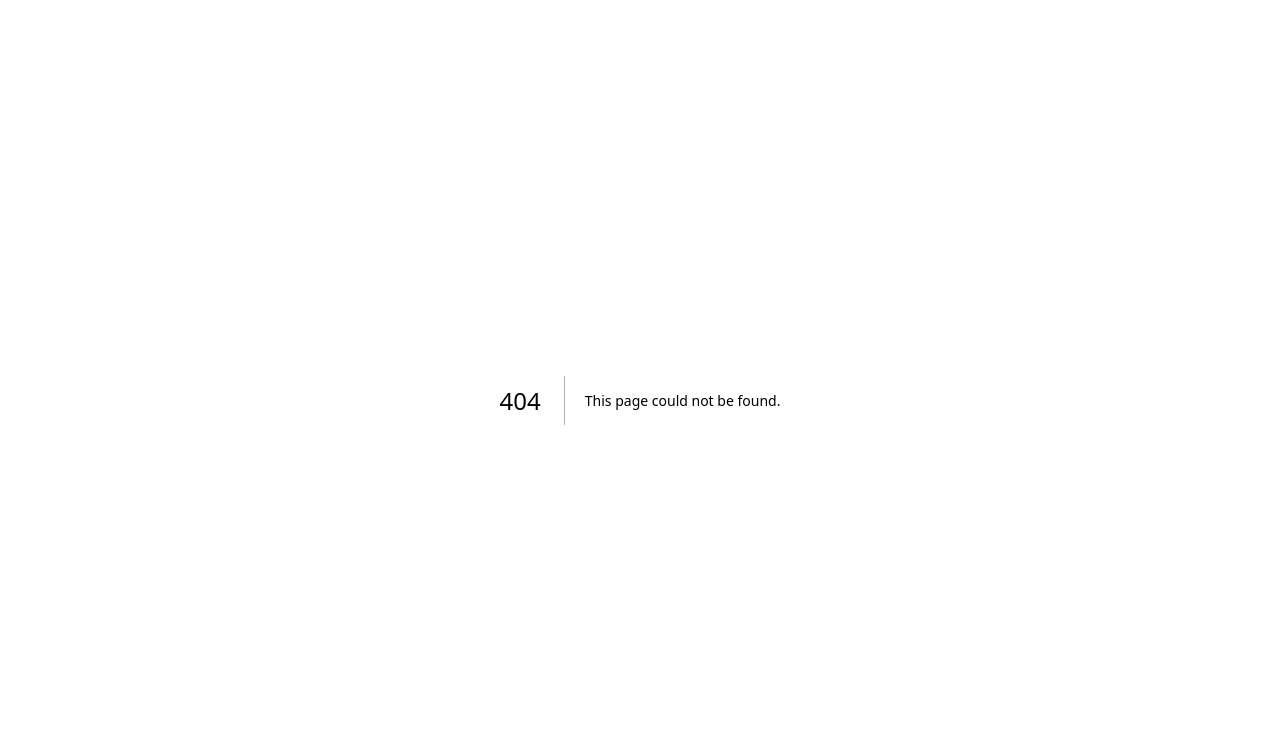
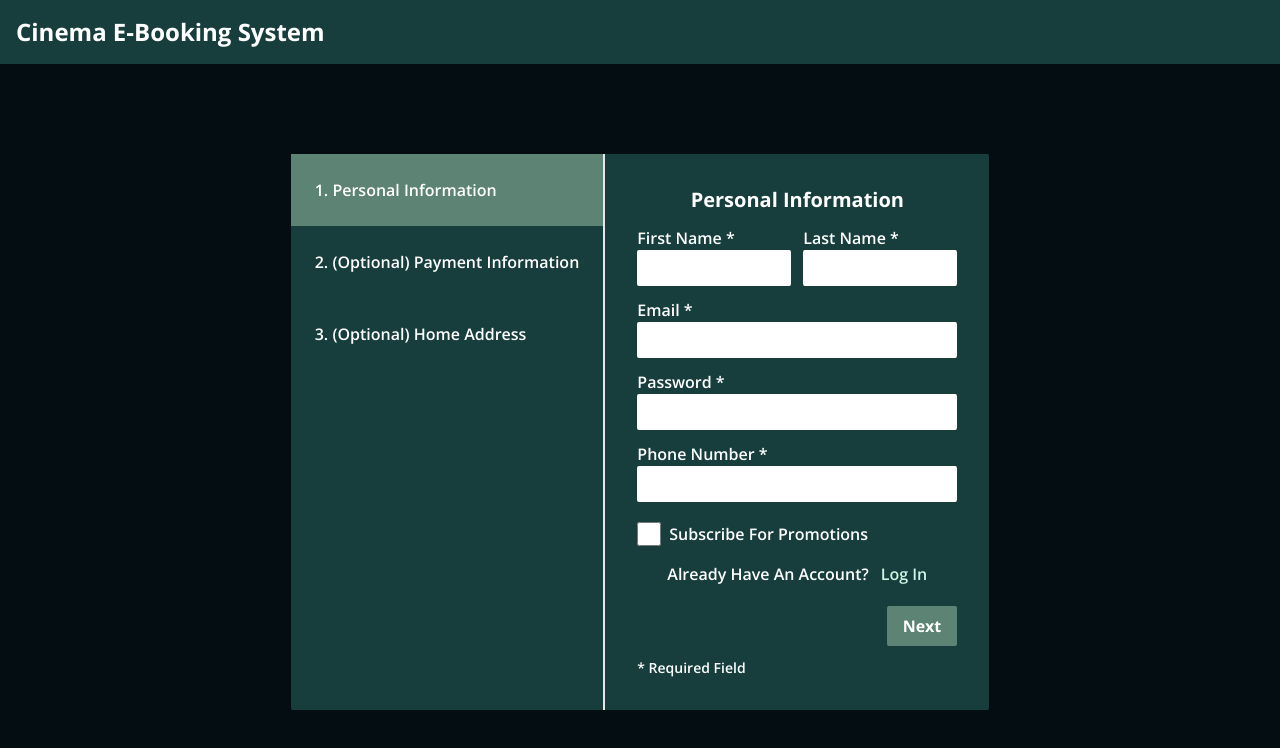
Before and after one commit to Darren-Tham/Cinema-E-Booking-System, a Next.js app: page /registration in a window 1280 px wide. Before the commit this address had no page. Shown: the top 748 px of the page. Built offline with nearby package versions, Linux system fonts and the light colour scheme.

Commit message:
Add verification code and confirmation page

```diff
--- /dev/null
+++ b/src/app/login/page.tsx
@@ -0,0 +1,3 @@
+export default function Login() {
+  return <div>Jason is gay!</div>
+}
--- /dev/null
+++ b/src/app/registration-confirmation/page.tsx
@@ -0,0 +1,24 @@
+import HomeNavbar from "@/components/HomeNavbar"
+import Link from "next/link"
+
+export default function RegistrationConfirmation() {
+  return (
+    <div className="min-h-screen bg-black flex flex-col">
+      <HomeNavbar />
+      <div className="grow grid place-items-center">
+        <div className="bg-dark-jade p-5 rounded-sm w-80 text-center">
+          <p className="text-white font-semibold text-lg mb-5">
+            Thank you for registering an account! Please head to the login page
+            and sign in.
+          </p>
+          <Link
+            href="/login"
+            className="bg-jade block text-lg rounded-sm font-bold text-white w-full p-2 hover:scale-105 transition-transform duration-300"
+          >
+            Login
+          </Link>
+        </div>
+      </div>
+    </div>
+  )
+}
--- /dev/null
+++ b/src/app/registration-verification-code/page.tsx
@@ -0,0 +1,28 @@
+import HomeNavbar from "@/components/HomeNavbar"
+import Link from "next/link"
+
+export default function RegistrationVerificationCode() {
+  return (
+    <div className="min-h-screen bg-black flex flex-col">
+      <HomeNavbar />
+      <div className="grow grid place-items-center">
+        <div className="bg-dark-jade p-5 flex flex-col gap-1 rounded-sm w-80 text-center">
+          <p className="text-white font-semibold text-lg">
+            A verification code is sent to your email. Please enter the code
+            below to verify your account.
+          </p>
+          <input
+            type="text"
+            className="rounded-sm font-semibold outline-none p-[0.375rem] w-full"
+          />
+          <Link
+            href="/registration-confirmation"
+            className="bg-jade text-white w-full font-bold px-4 py-2 rounded-sm hover:scale-[1.025] transition-transform duration-300 mt-2"
+          >
+            Submit
+          </Link>
+        </div>
+      </div>
+    </div>
+  )
+}
--- a/src/app/signup/page.tsx
+++ b/src/app/registration/page.tsx
@@ -2,8 +2,12 @@
 
 import Link from "next/link"
 import { useState } from "react"
+import { useRouter } from "next/navigation"
+import HomeNavbar from "@/components/HomeNavbar"
+import PhoneInput from "react-phone-number-input/input"
 
-export default function SignUp() {
+export default function Registration() {
+  const router = useRouter()
   const [showPersonalInformationForm, setShowPersonalInformationForm] =
     useState(true)
   const [showPaymentInformationForm, setShowPaymentInformationForm] =
@@ -40,14 +44,7 @@ export default function SignUp() {
 
   return (
     <div className="min-h-screen bg-black flex flex-col">
-      <nav className="bg-dark-jade w-full p-4">
-        <Link
-          href="/"
-          className="font-bold text-white text-2xl inline-block hover:scale-[1.025] transition-transform duration-300"
-        >
-          Cinema E-Booking System
-        </Link>
-      </nav>
+      <HomeNavbar />
       <div className="grow grid place-items-center">
         <div className="flex bg-dark-jade w-max rounded-sm h-max">
           <div className="flex flex-col border-r-2">
@@ -102,16 +99,34 @@ export default function SignUp() {
               <label htmlFor="phone-number" className={labelStyles}>
                 Phone Number *
               </label>
-              <input id="phone-number" type="tel" className={inputStyles} />
+              <PhoneInput
+                id="phone-number"
+                country="US"
+                maxLength={14}
+                onChange={e => console.log(e)}
+                className={inputStyles}
+              />
             </div>
-            <p className="text-white font-semibold text-sm">* Required Field</p>
+            <div className="flex items-center gap-2 mt-2 mb-1">
+              <input
+                id="promotions"
+                type="checkbox"
+                className="w-6 aspect-square"
+              />
+              <label
+                htmlFor="promotions"
+                className={`${labelStyles} select-none`}
+              >
+                Subscribe For Promotions
+              </label>
+            </div>
             <div className="flex justify-center">
               <p className="inline text-white font-semibold mr-3">
                 Already Have An Account?
               </p>
               <Link
                 href="/login"
-                className="inline-block font-semibold text-bright-jade hover:scale-110 transition-transform duration-300"
+                className="inline-block font-semibold text-bright-jade hover:scale-[1.075] transition-transform duration-300"
               >
                 Log In
               </Link>
@@ -123,6 +138,7 @@ export default function SignUp() {
             >
               Next
             </button>
+            <p className="text-white font-semibold text-sm">* Required Field</p>
           </form>
           <form className={getFormStyles(showPaymentInformationForm)}>
             <h1 className={h1Styles}>(Optional) Payment Information</h1>
@@ -290,7 +306,10 @@ export default function SignUp() {
               <button
                 type="submit"
                 className={nextButtonStyles}
-                onClick={e => e.preventDefault()}
+                onClick={e => {
+                  e.preventDefault()
+                  router.push("/registration-verification-code")
+                }}
               >
                 Submit
               </button>
--- /dev/null
+++ b/src/components/HomeNavbar.tsx
@@ -0,0 +1,14 @@
+import Link from "next/link"
+
+export default function HomeNavbar() {
+  return (
+    <nav className="bg-dark-jade w-full p-4">
+      <Link
+        href="/"
+        className="font-bold text-white text-2xl inline-block hover:scale-[1.025] transition-transform duration-300"
+      >
+        Cinema E-Booking System
+      </Link>
+    </nav>
+  )
+}
```
Also changed, not shown: package.json (+5 -4 lines), 1 other file (tests, documents, lock files or other folders).
